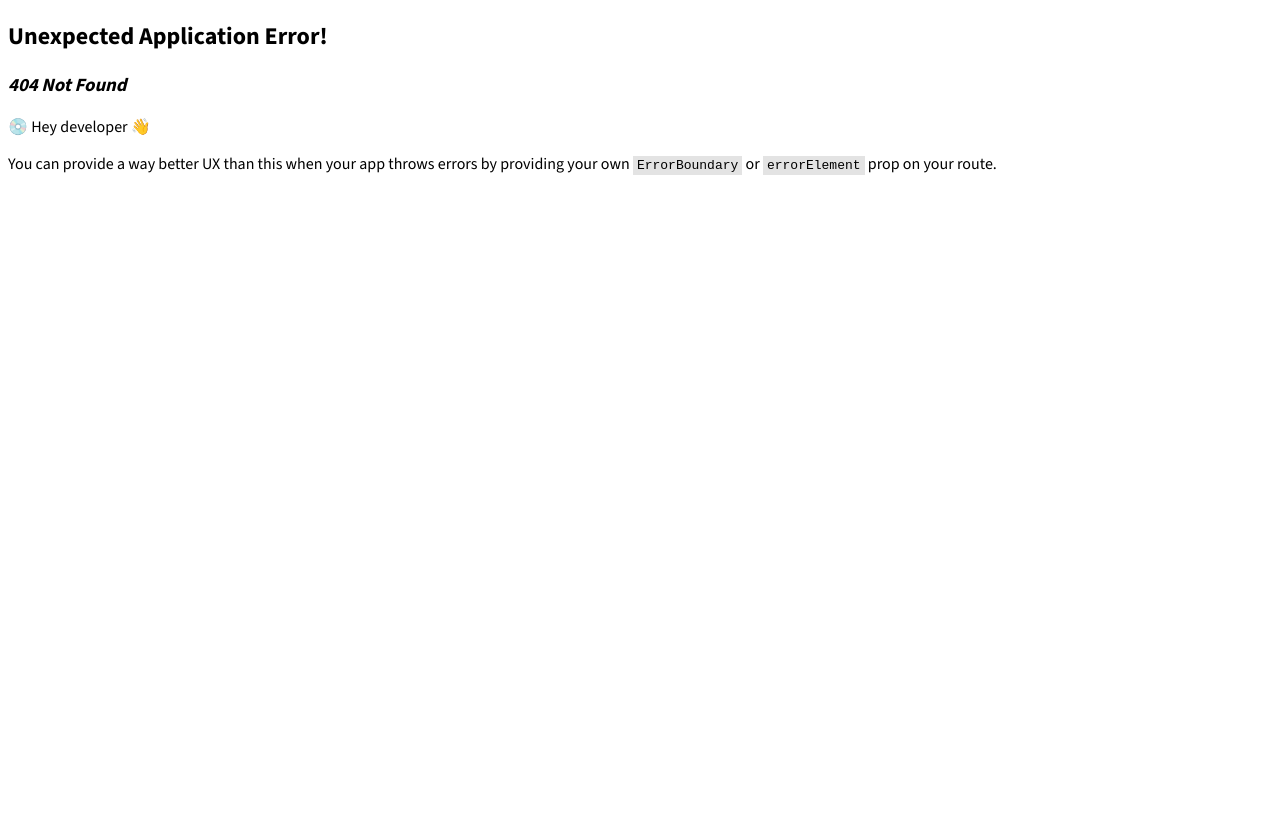
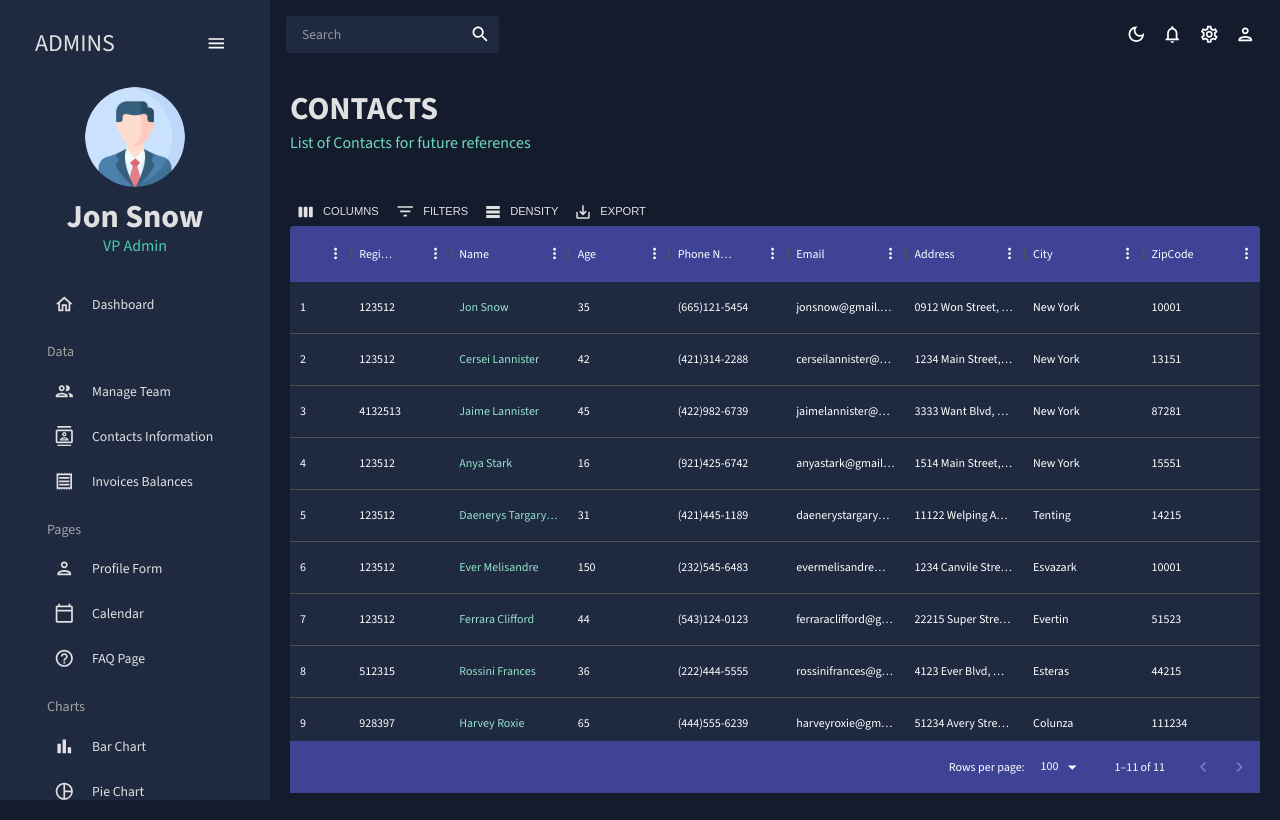
Before and after one commit to akhilr007/react-admin-dashboard, a React (Vite) app: page /contacts in a window 1280 px wide. Before the commit this address had no page. Built offline with nearby package versions, Linux system fonts and the light colour scheme.

Commit message:
added contacts page

```diff
--- a/src/main.jsx
+++ b/src/main.jsx
@@ -7,7 +7,7 @@ import Dashboard from "./scenes/dashboard";
 import Topbar from "./scenes/global/Topbar.jsx";
 import Team from "./scenes/team/";
 // import Invoices from "./scenes/invoices";
-// import Contacts from "./scenes/contacts";
+import Contacts from "./scenes/contacts";
 // import Bar from "./scenes/bar";
 // import Form from "./scenes/form";
 // import Line from "./scenes/line";
@@ -29,6 +29,10 @@ const routes = createBrowserRouter([
         path: "team",
         element: <Team />,
       },
+      {
+        path: "contacts",
+        element: <Contacts />,
+      },
     ],
   },
 ]);
--- /dev/null
+++ b/src/scenes/contacts/index.jsx
@@ -0,0 +1,101 @@
+import React from "react";
+import { Box } from "@mui/material";
+import { DataGrid, GridToolbar } from "@mui/x-data-grid";
+import { tokens } from "../../theme";
+import { mockDataContacts } from "../../data/mockData";
+import Header from "../../components/Header";
+import { useTheme } from "@mui/material";
+
+const Team = () => {
+  const theme = useTheme();
+  const colors = tokens(theme.palette.mode);
+
+  const columns = [
+    { field: "id", headerName: "ID", flex: 0.5 },
+    { field: "registrarId", headerName: "Registrar ID" },
+    {
+      field: "name",
+      headerName: "Name",
+      flex: 1,
+      cellClassName: "name-column--cell",
+    },
+    {
+      field: "age",
+      headerName: "Age",
+      type: "number",
+      headerAlign: "left",
+      align: "left",
+    },
+    {
+      field: "phone",
+      headerName: "Phone Number",
+      flex: 1,
+    },
+    {
+      field: "email",
+      headerName: "Email",
+      flex: 1,
+    },
+    {
+      field: "address",
+      headerName: "Address",
+      flex: 1,
+    },
+    {
+      field: "city",
+      headerName: "City",
+      flex: 1,
+    },
+    {
+      field: "zipCode",
+      headerName: "ZipCode",
+      flex: 1,
+    },
+  ];
+
+  return (
+    <Box m="20px">
+      <Header
+        title="CONTACTS"
+        subtitle="List of Contacts for future references"
+      />
+      <Box
+        m="40px 0 0 0 "
+        height="75vh"
+        sx={{
+          "& .MuiDataGrid-root": {
+            border: "none",
+          },
+          "& .MuiDataGrid-cell": {
+            borderBottom: "none",
+          },
+          "& .name-column--cell": {
+            color: colors.greenAccent[300],
+          },
+          "& .MuiDataGrid-columnHeaders": {
+            backgroundColor: colors.blueAccent[700],
+            borderBottom: "none",
+          },
+          "& .MuiDataGrid-virtualScroller": {
+            backgroundColor: colors.primary[400],
+          },
+          "& .MuiDataGrid-footerContainer": {
+            borderTop: "none",
+            backgroundColor: colors.blueAccent[700],
+          },
+          "& .MuiDataGrid-toolbarContainer .MuiButton-text": {
+            color: `${colors.grey[100]} !important`,
+          },
+        }}
+      >
+        <DataGrid
+          rows={mockDataContacts}
+          columns={columns}
+          components={{ Toolbar: GridToolbar }}
+        />
+      </Box>
+    </Box>
+  );
+};
+
+export default Team;
```
